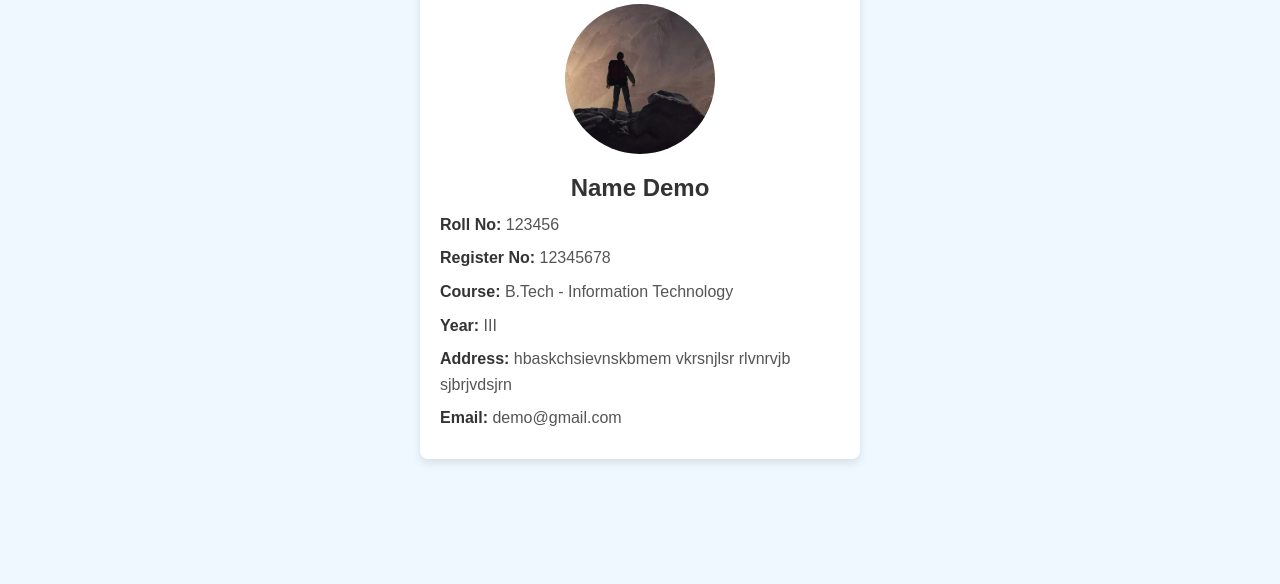
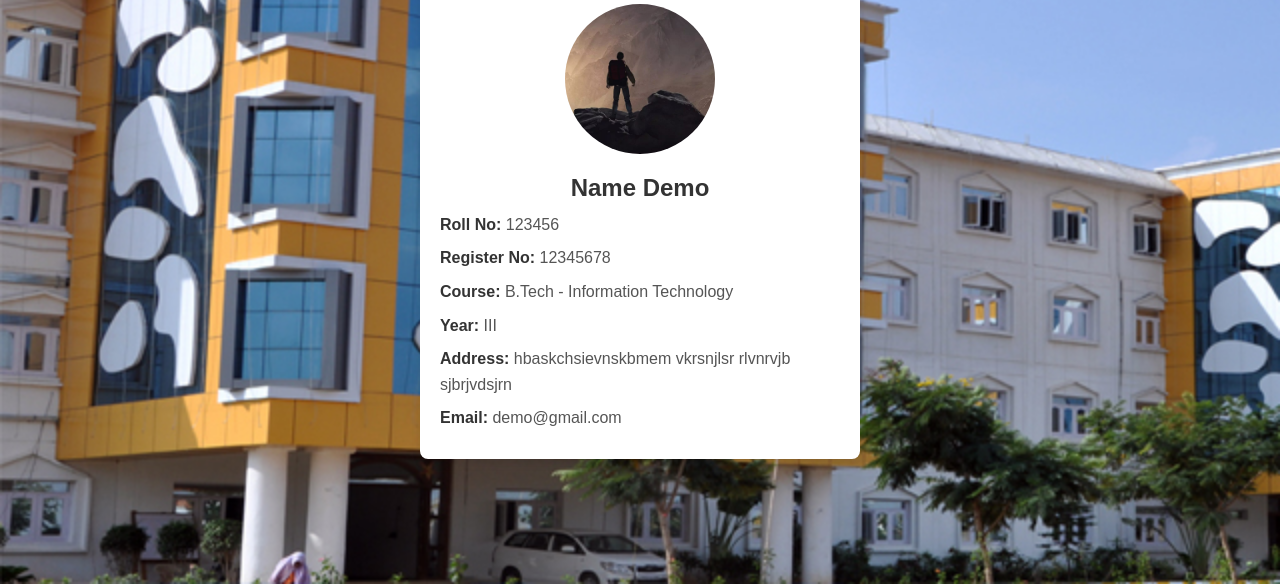
Before and after one commit to bejistojoseph/student_profile_demo, a plain HTML site: page index2.html in a window 1280 px wide. Shown: the part 216-800 px from the top of the page. Drawn offline with Linux system fonts and the light colour scheme.

Commit message:
background

```diff
--- a/index2.html
+++ b/index2.html
@@ -14,6 +14,10 @@
             justify-content: center;
             align-items: center;
             height: 100vh;
+            background-image: url(jit.jpg);
+            background-repeat: no-repeat;
+            background-attachment: fixed;
+            background-size: cover;
         }
         .profile-card {
             background-color: #fff;
```
Also changed, not shown: jit.jpg (added).
